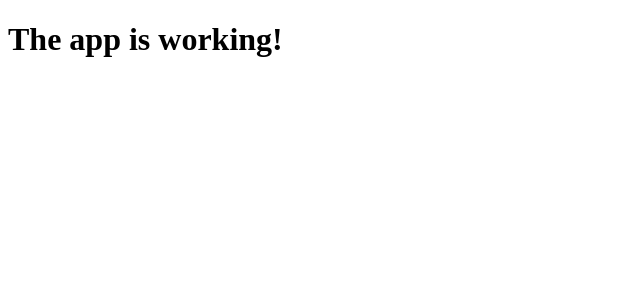
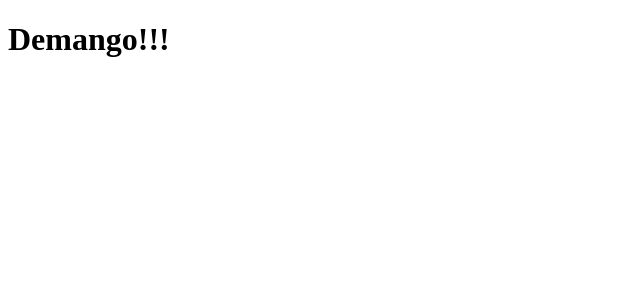
Before and after one commit to TheWolfCoder/ironicfreelancerapp, an Angular app: page / in a window 1280 px wide. Shown: the top 300 px of the page, without its empty margins (0-640 px from the left). Built offline with nearby package versions, Linux system fonts and the light colour scheme.

Commit message:
Newest one

```diff
--- a/src/app/app.component.html
+++ b/src/app/app.component.html
@@ -1,3 +1,3 @@
 <h1>
-  {{title}}
+Demango!!!
 </h1>
```
